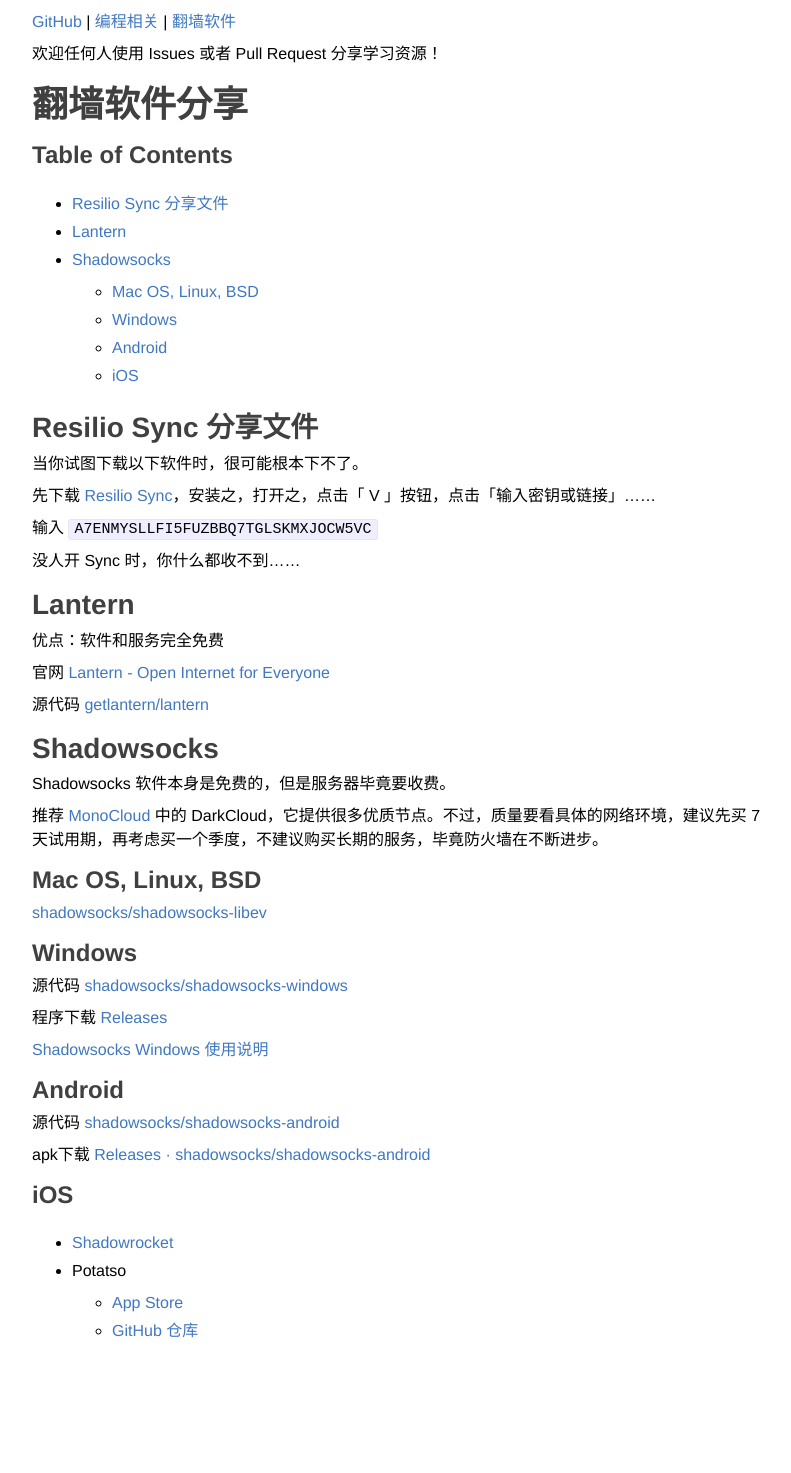
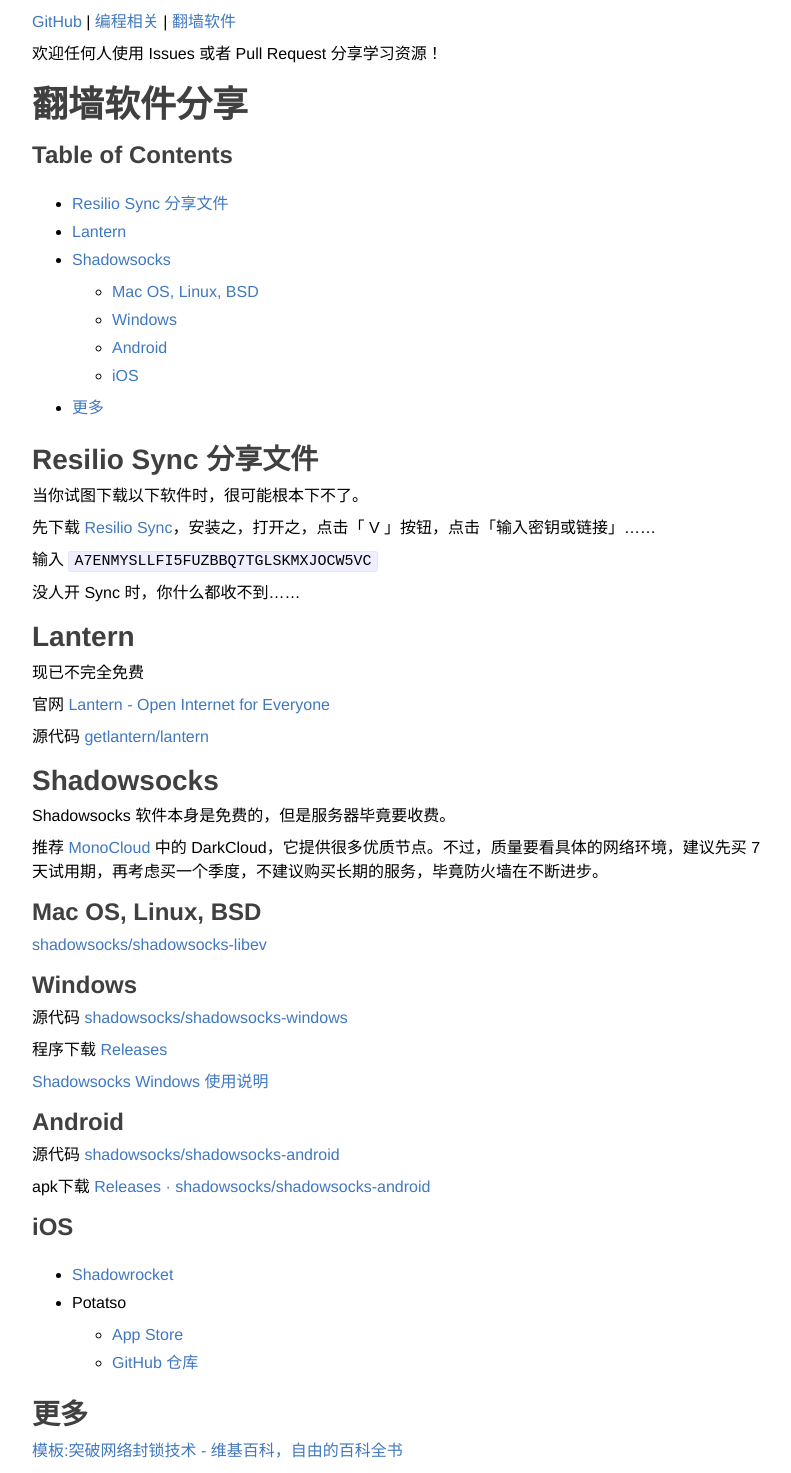
Before and after one commit to ccoode/awesome, a Jekyll site: the page built from fuckgfw.md, in a window 1280 px wide. Shown: the whole page, without its empty margins (234-1025 px from the left). Built offline with Jekyll 4.4.1, drawn with Linux system fonts in a browser that asks for light colours; our own code applies the rules of GitHub Pages for plain Markdown files; before the commit the page ends 1359 px from its top, so only the background shows below that.

Commit message:
Update fuckgfw.md

```diff
--- a/fuckgfw.md
+++ b/fuckgfw.md
@@ -15,7 +15,7 @@
 
 ## Lantern
 
-优点：软件和服务完全免费
+现已不完全免费
 
 官网 [Lantern - Open Internet for Everyone](https://getlantern.org/)
 
@@ -53,3 +53,7 @@
 * Potatso
     * [App Store](https://itunes.apple.com/us/app/id1070901416)
     * [GitHub 仓库](https://github.com/shadowsocks/Potatso)
+
+## 更多
+
+[模板:突破网络封锁技术 - 维基百科，自由的百科全书](https://zh.wikipedia.org/wiki/Template:%E7%AA%81%E7%A0%B4%E7%BD%91%E7%BB%9C%E5%B0%81%E9%94%81%E6%8A%80%E6%9C%AF)
```
